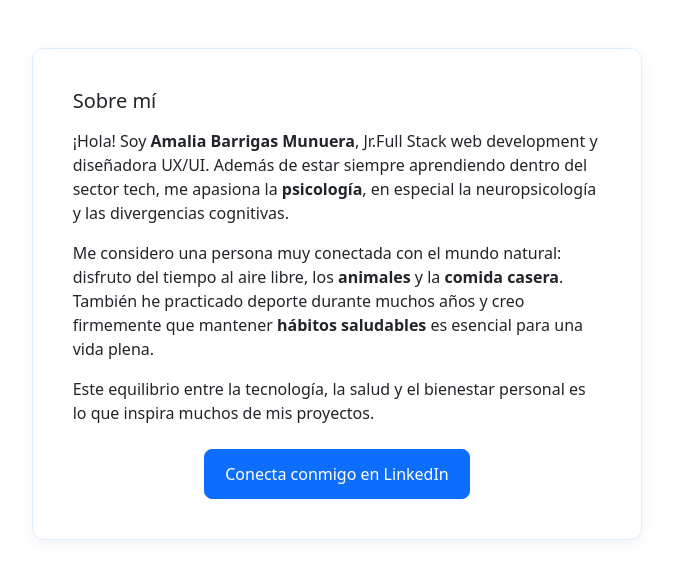
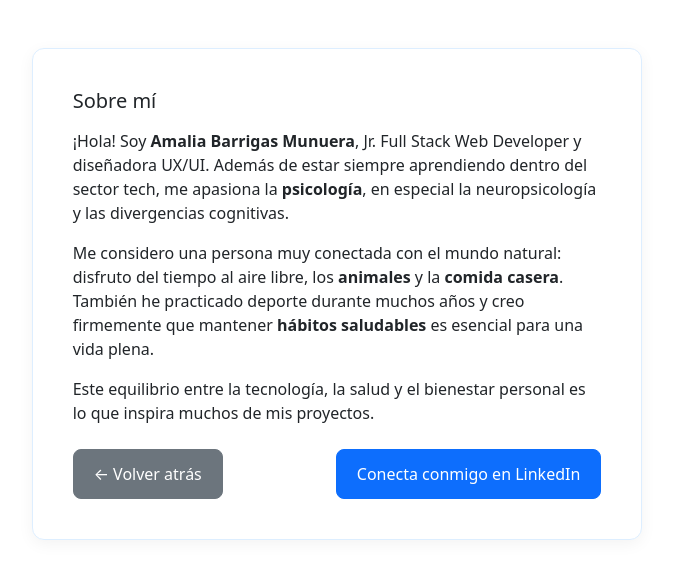
Before and after one commit to AmaliaBM/vitaconex, a React (Vite) app: page /about in a window 1280 px wide. Shown: the top 578 px of the page, without its empty margins (303-976 px from the left). Built offline with nearby package versions, Linux system fonts and the light colour scheme.

Commit message:
Flecha "volver atrás" añadida en página About.jsx

```diff
--- a/src/pages/About/About.jsx
+++ b/src/pages/About/About.jsx
@@ -1,6 +1,13 @@
-import { Container, Row, Col, Card, Button, Image } from "react-bootstrap";
+import { Container, Row, Col, Card, Button } from "react-bootstrap";
+import { useNavigate } from "react-router-dom";
 
 function AboutPage() {
+  const navigate = useNavigate();
+
+  const handleBack = () => {
+    navigate(-1); // Vuelve a la página anterior
+  };
+
   return (
     <Container className="mt-5 mb-5">
       <Row className="justify-content-center">
@@ -10,7 +17,7 @@ function AboutPage() {
               <Card.Title className="mb-3">Sobre mí</Card.Title>
 
               <Card.Text>
-                ¡Hola! Soy <strong>Amalia Barrigas Munuera</strong>, Jr.Full Stack web development y diseñadora UX/UI.
+                ¡Hola! Soy <strong>Amalia Barrigas Munuera</strong>, Jr. Full Stack Web Developer y diseñadora UX/UI.
                 Además de estar siempre aprendiendo dentro del sector tech, me apasiona la <strong>psicología</strong>, en especial la neuropsicología y las divergencias cognitivas.
               </Card.Text>
 
@@ -23,7 +30,11 @@ function AboutPage() {
                 Este equilibrio entre la tecnología, la salud y el bienestar personal es lo que inspira muchos de mis proyectos.
               </Card.Text>
 
-              <div className="text-center mt-4">
+              <div className="d-flex justify-content-between mt-4">
+                <Button variant="secondary" onClick={handleBack}>
+                  ← Volver atrás
+                </Button>
+
                 <Button
                   variant="primary"
                   href="https://www.linkedin.com/in/amaliabarrigasmunuera/"
```
